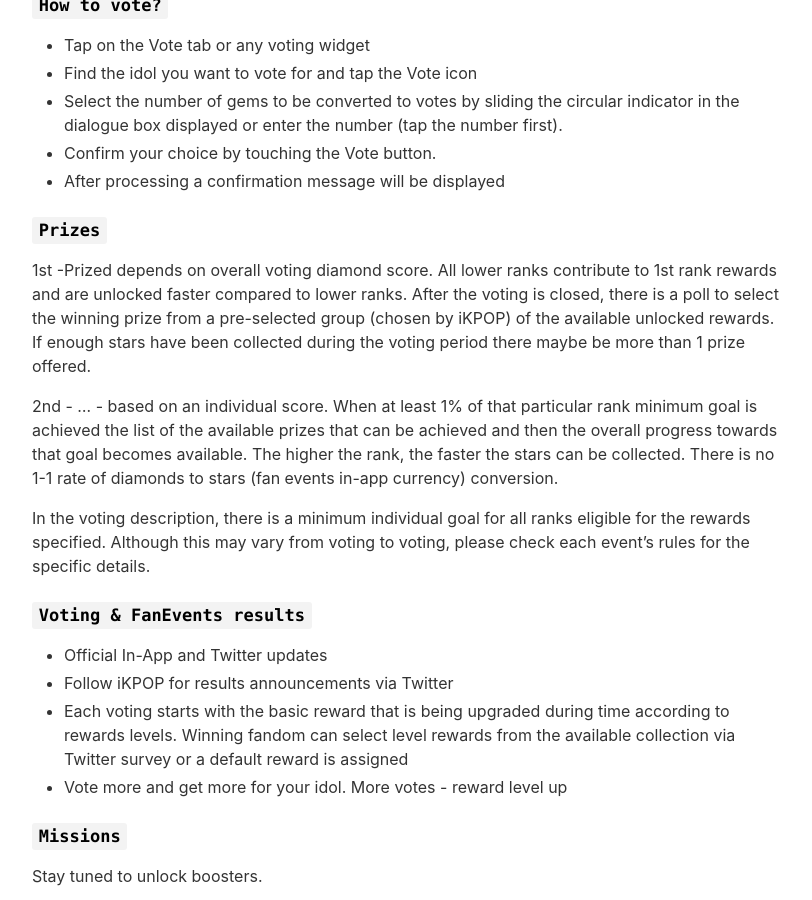
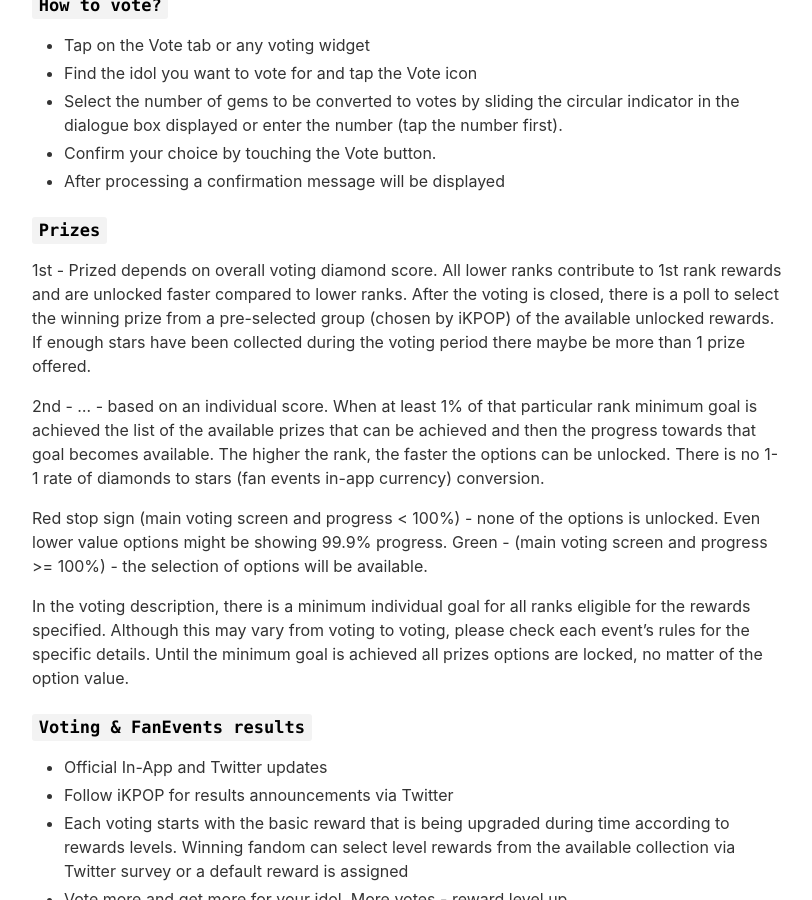
Before and after one commit to kapp7/app, a Jekyll site: the page built from _pages/en/qa.md, in a window 1280 px wide and 900 px high, scrolled down 2287 px. Shown: the whole window, without its empty margins (233-1045 px from the left). Built offline with Jekyll 4.4.1, drawn with Linux system fonts in a browser that asks for light colours; nearby versions of some CDN libraries; some of the changed text lies outside the part shown.

Commit message:
Update qa.md

```diff
--- a/_pages/en/qa.md
+++ b/_pages/en/qa.md
@@ -75,11 +75,14 @@
 - After processing a confirmation message will be displayed
 
 ### `Prizes`
-1st -Prized depends on overall voting diamond score. All lower ranks contribute to 1st rank rewards and are unlocked faster compared to lower ranks. After the voting is closed, there is a poll to select the winning prize from a pre-selected group (chosen by iKPOP) of the available unlocked rewards. If enough stars have been collected during the voting period there maybe be more than 1 prize offered.
+1st - Prized depends on overall voting diamond score. All lower ranks contribute to 1st rank rewards and are unlocked faster compared to lower ranks. After the voting is closed, there is a poll to select the winning prize from a pre-selected group (chosen by iKPOP) of the available unlocked rewards. If enough stars have been collected during the voting period there maybe be more than 1 prize offered.
 
-2nd - … -  based on an individual score. When at least 1% of that particular rank minimum goal is achieved the list of the available prizes that can be achieved and then the overall progress towards that goal becomes available. The higher the rank, the faster the stars can be collected. There is no 1-1 rate of diamonds to stars (fan events in-app currency) conversion.
+2nd - … -  based on an individual score. When at least 1% of that particular rank minimum goal is achieved the list of the available prizes that can be achieved and then the progress towards that goal becomes available. The higher the rank, the faster the options can be unlocked. There is no 1-1 rate of diamonds to stars (fan events in-app currency) conversion.
 
-In the voting description, there is a minimum individual goal for all ranks eligible for the rewards specified. Although this may vary from voting to voting, please check each event's rules for the specific details.
+Red stop sign (main voting screen and progress < 100%) - none of the options is unlocked. Even lower value options might be showing 99.9% progress.
+Green - (main voting screen and progress >= 100%) - the selection of options will be available.
+
+In the voting description, there is a minimum individual goal for all ranks eligible for the rewards specified. Although this may vary from voting to voting, please check each event's rules for the specific details. Until the minimum goal is achieved all prizes options are locked, no matter of the option value.
 
 ### `Voting & FanEvents results`
 - Official In-App and Twitter updates
@@ -209,4 +212,4 @@
 - You can watch YT stats in real-time
 
 ### `Support`
-Contact us via Twitter dm or email at ikpop.app@gmail.com to report issues
+Contact us via Twitter dm or email at @ikpop.app@gmail.com to report issues
```
